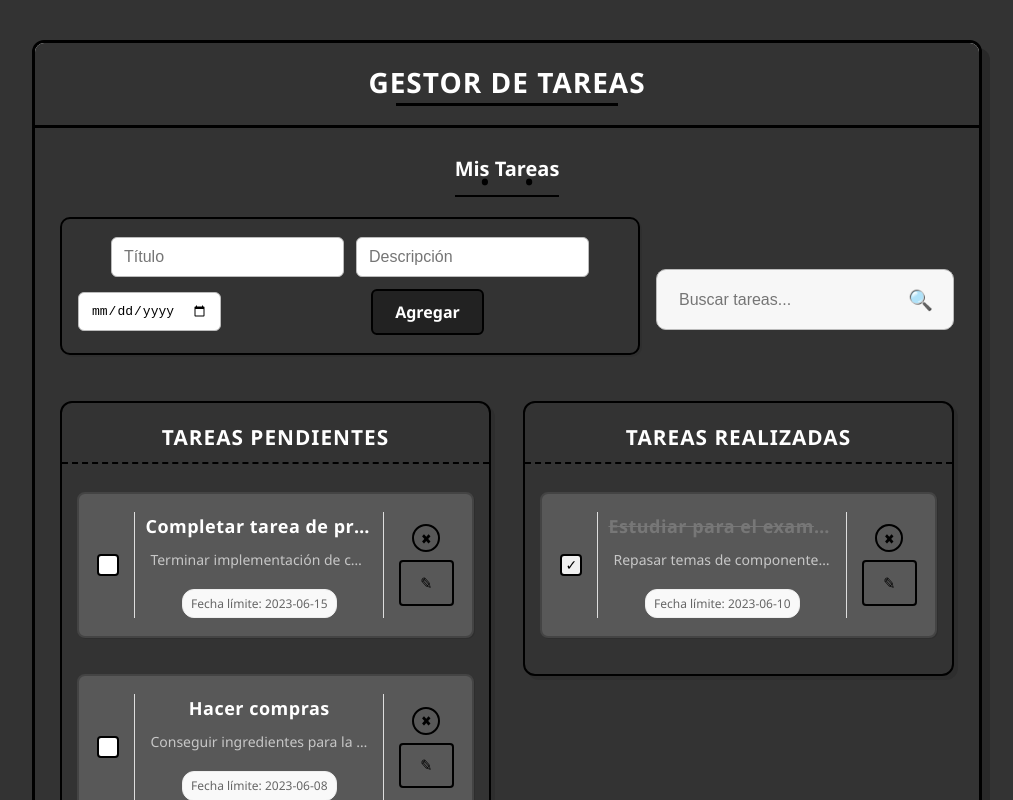
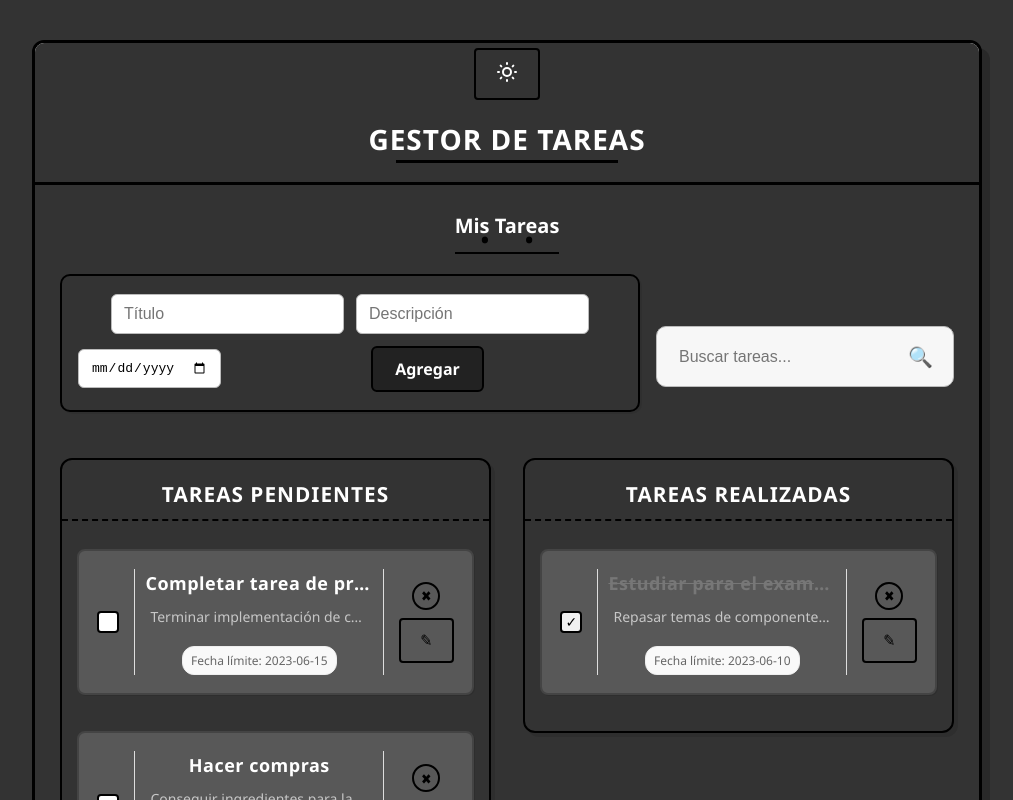
Before and after one commit to EduardTr48/pv_tp3_grupo4, a React (Vite) app in the folder pv_tp3_grupo4/: page / in a window 1280 px wide. Shown: the top 800 px of the page, without its empty margins (133-1146 px from the left). Built offline with nearby package versions, Linux system fonts and the light colour scheme.

Commit message:
feat: implementar toggle para cambiar modo oscuro

```diff
--- a/pv_tp3_grupo4/src/App.jsx
+++ b/pv_tp3_grupo4/src/App.jsx
@@ -2,6 +2,7 @@ import { useState, useEffect } from 'react';
 import './App.css';
 import TaskList from './components/TaskList';
 import TaskInput from './components/TaskInput';
+import ToggleTheme from './components/ToggleTheme';
 
 function App() {
   // Estado para el tema (claro/oscuro)
@@ -124,6 +125,7 @@ function App() {
 
   return (
     <div className="app-container"  >
+      <ToggleTheme darkMode={darkMode} setDarkMode={setdarkMode} />
       <header className={darkMode ? 'dark' : ''}>
         <h1>Gestor de Tareas</h1>
       </header>
--- /dev/null
+++ b/pv_tp3_grupo4/src/components/MoonIcon.jsx
@@ -0,0 +1,12 @@
+import React from 'react'
+
+const MoonIcon = () => {
+  return (
+    <svg xmlns="http://www.w3.org/2000/svg" fill="none" viewBox="0 0 24 24" stroke="currentColor" width="24" height="24">
+    <path stroke-linecap="round" stroke-linejoin="round" stroke-width="2" d="M21 12.79A9 9 0 1111.21 3 7 7 0 0021 12.79z"/>
+  </svg>
+
+  )
+}
+
+export default MoonIcon
--- /dev/null
+++ b/pv_tp3_grupo4/src/components/SunIcon.jsx
@@ -0,0 +1,13 @@
+import React from 'react'
+
+const SunIcon = () => {
+  return (
+    <svg xmlns="http://www.w3.org/2000/svg" fill="none" viewBox="0 0 24 24" stroke="white" width="24" height="24">
+    <path stroke-linecap="round" stroke-linejoin="round" stroke-width="2" d="M12 3v1m0 16v1m9-9h-1M4 12H3m15.364-6.364l-.707.707M6.343 17.657l-.707.707m12.728 0l-.707-.707M6.343 6.343l-.707-.707M12 8a4 4 0 100 8 4 4 0 000-8z"/>
+  </svg>
+
+
+  )
+}
+
+export default SunIcon
--- /dev/null
+++ b/pv_tp3_grupo4/src/components/ToggleTheme.css
@@ -0,0 +1,15 @@
+.toggle{
+    background-color: #fff;
+    width: 100%;
+    padding-top: 5px;
+}
+
+.toggle.dark{
+    background-color: #333;
+    color: #fff;
+}
+
+button.dark{
+    background-color: #333;
+    outline: none;
+}
--- /dev/null
+++ b/pv_tp3_grupo4/src/components/ToggleTheme.jsx
@@ -0,0 +1,20 @@
+import React from 'react'
+import './ToggleTheme.css';
+import MoonIcon from './MoonIcon';
+import SunIcon from './SunIcon';
+const ToggleTheme = ({darkMode,setDarkMode}) => {
+    const handleChangeTheme = () => {
+        setDarkMode(!darkMode)
+    }
+  return (
+    <div className={`toggle ${darkMode ? "dark" : ""}`}>
+        <button className={darkMode ? "dark" : ""} onClick={handleChangeTheme}>
+            {darkMode ? <SunIcon /> : <MoonIcon />}
+
+
+        </button>
+    </div>
+  )
+}
+
+export default ToggleTheme
```
